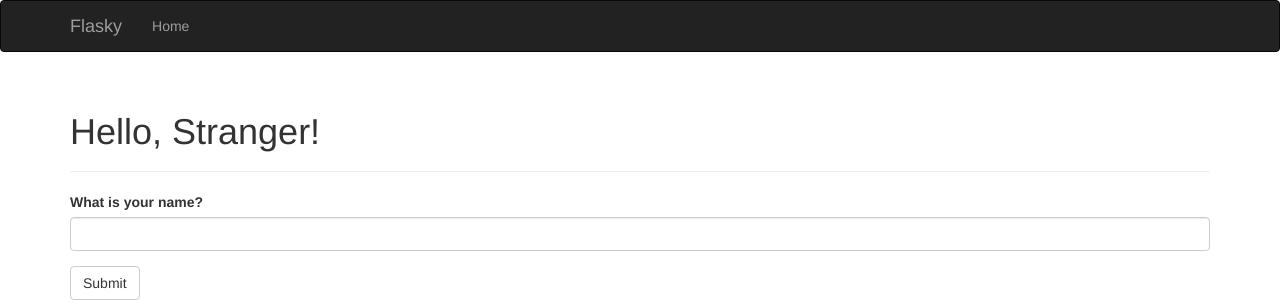
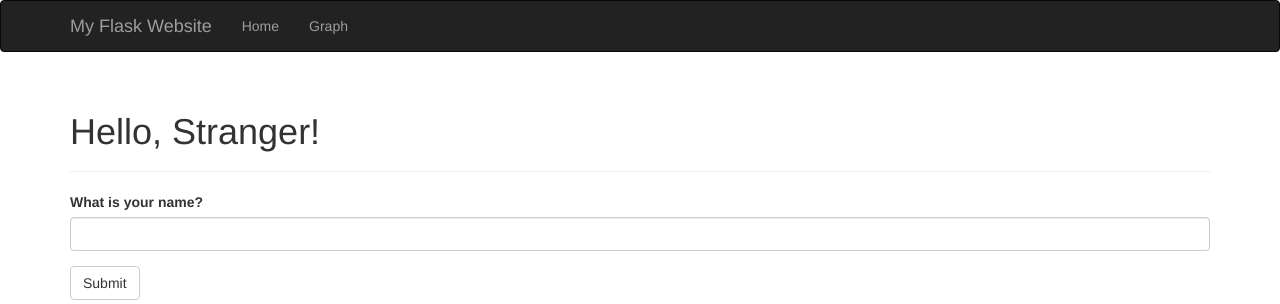
Before and after one commit to bikongyouran/python_practice, a Flask app: page / in a window 1280 px wide. Shown: the top 304 px of the page. Run offline with Flask 2, Linux system fonts and the light colour scheme; some libraries are stand-ins or nearby versions.

Commit message:
little change.

```diff
--- a/FlaskTest/app/templates/base.html
+++ b/FlaskTest/app/templates/base.html
@@ -11,11 +11,12 @@
                 <span class="icon-bar"></span>
                 <span class="icon-bar"></span>
             </button>
-            <a class="navbar-brand" href="/">Flasky</a>
+            <a class="navbar-brand">My Flask Website</a>
         </div>
         <div class="navbar-collapse collapse">
             <ul class="nav navbar-nav">
                 <li><a href="/">Home</a></li>
+                <li><a href="/g">Graph</a></li>
             </ul>
         </div>
     </div>
```
